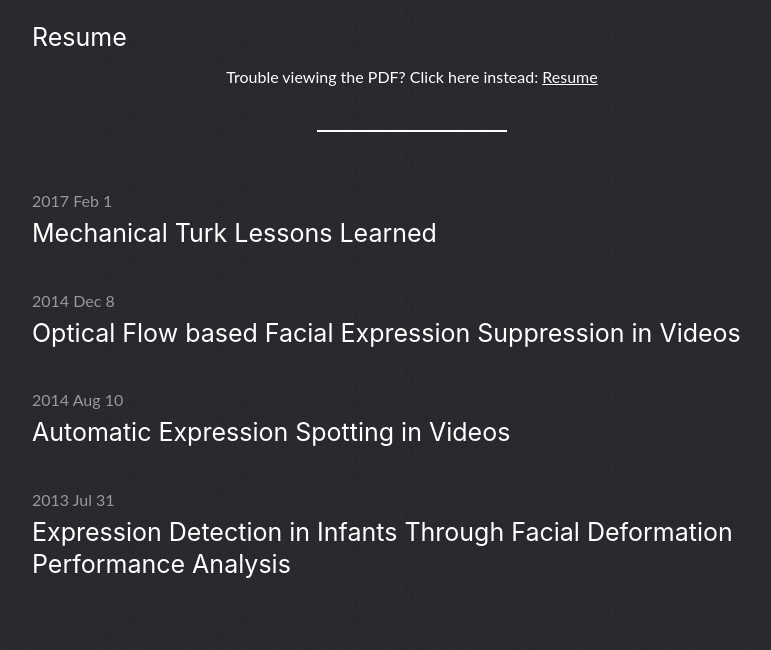
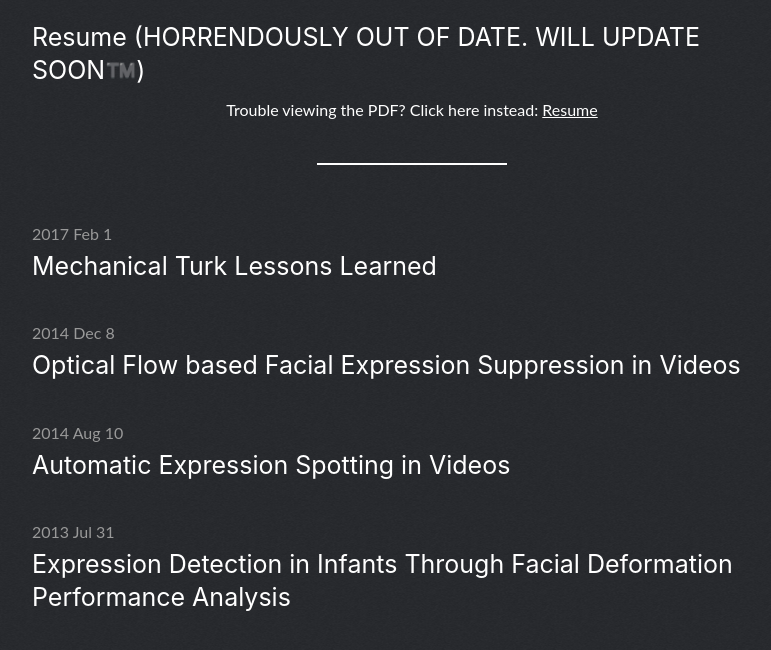
Before and after one commit to jes-bz/jessebrizzi.github.io, a Jekyll site: the page built from index.md, in a window 1280 px wide and 900 px high, scrolled down 1056 px, cut to the strip 238-888 px from the top of the window. Shown: the whole strip, without its empty margins (228-999 px from the left). Built offline with Jekyll 4.4.1, drawn with Linux system fonts in a browser that asks for light colours; our own code applies the rules of GitHub Pages for plain Markdown files; comment, search, counter and statistics services are not loaded.

Commit message:
mark resume as out of date

```diff
--- a/index.md
+++ b/index.md
@@ -17,7 +17,7 @@ title: "Jesse Brizzi"
         </center>
     </div>
     <div>
-        <h3>Resume</h3>
+        <h3>Resume (HORRENDOUSLY OUT OF DATE. WILL UPDATE SOON™️)</h3>
         <center>
             <object data="https://docs.google.com/a/stonybrook.edu/uc?id=0B0vRL7F7C1YieFFjRnJLSk5JVmc" type="application/pdf" width="800px" height="200px">
                 Trouble viewing the PDF? Click here instead: <a href="https://docs.google.com/a/stonybrook.edu/uc?id=0B0vRL7F7C1YieFFjRnJLSk5JVmc">Resume</a>
```
Also changed, not shown: images/Face.jpg (deleted).
